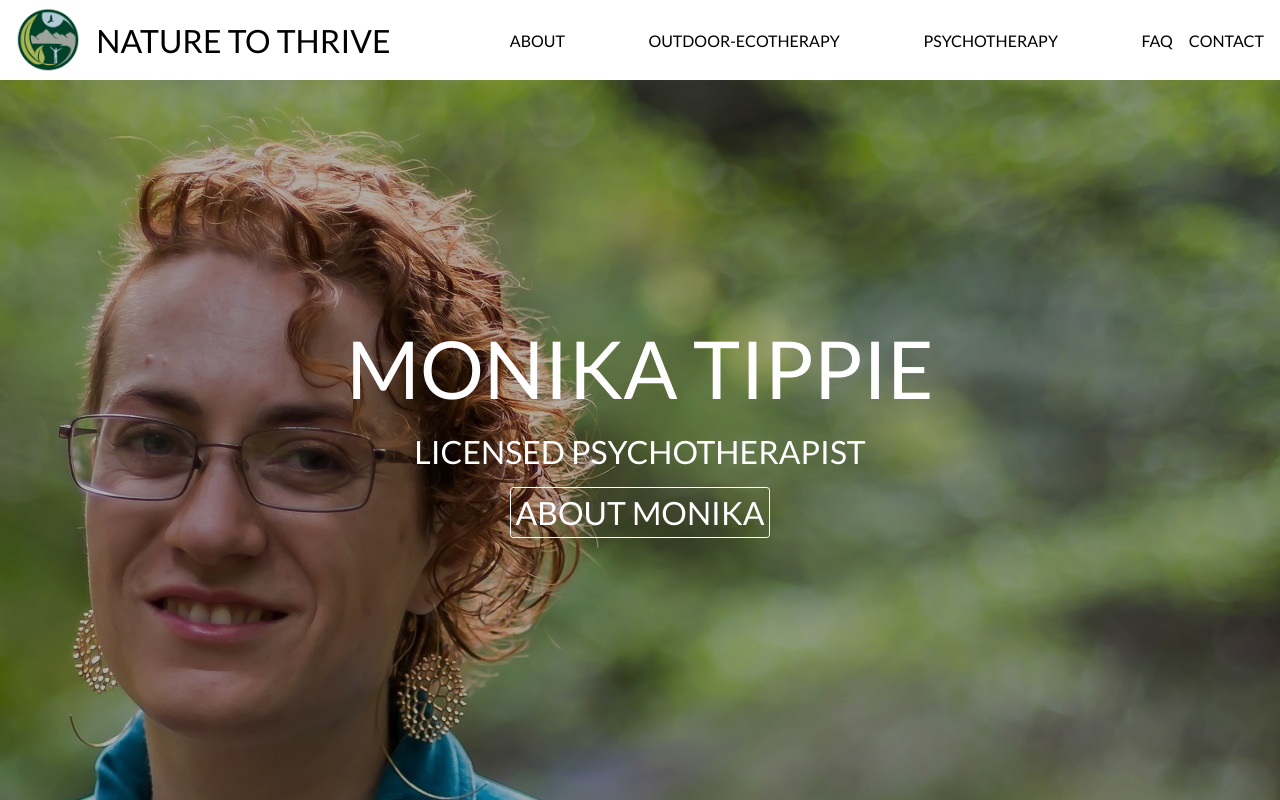
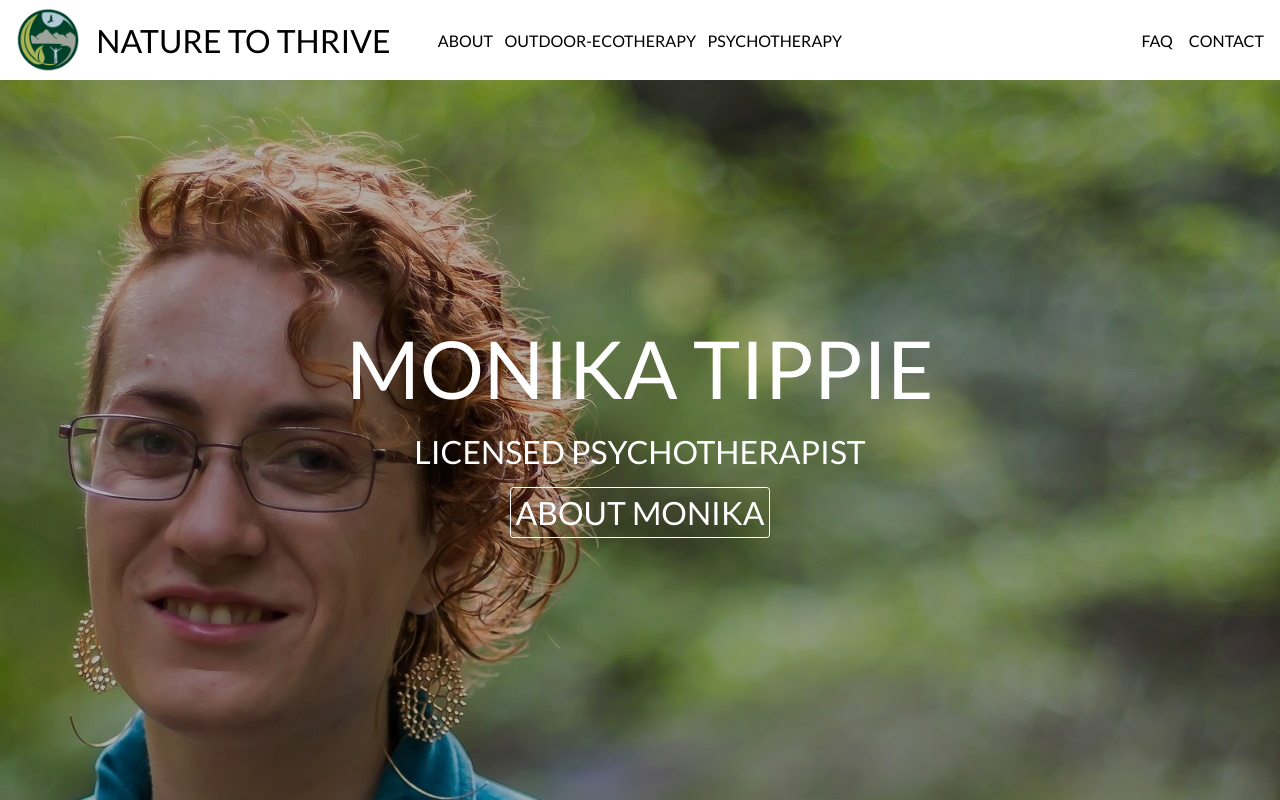
Before and after one commit to ChimentiMatt/Client_Nature_to_Thrive, a React (Create React App) app: page / in a window 1280 px wide. Built offline with nearby package versions, Linux system fonts and the light colour scheme.

Commit message:
fixed styling error while making routers. headingRight now has width again

```diff
--- a/src/components/header.js
+++ b/src/components/header.js
@@ -15,7 +15,7 @@ export default function Header() {
         <div id="headerContainer">
 
             <Router forceRefresh>
-                <Link to ='/'id="headerLeft">
+                <Link to ='/' id="headerLeft">
                     <img id="logo" src={Logo}></img>
                     <p id="headerName">NATURE TO THRIVE</p>
                 </Link>
@@ -32,8 +32,8 @@ export default function Header() {
                     PSYCHOTHERAPY
                 </Link>
             </Router>
-            <div>
-                <Router forceRefresh id="headerRight">
+            <div id="headerRight">
+                <Router forceRefresh >
                     <Link to ='/faq' className="headerLinksRight">
                         FAQ
                     </Link>
--- a/src/index.css
+++ b/src/index.css
@@ -40,7 +40,7 @@
    justify-content: center;
    width: 33.3%;
    text-decoration: none;
-
+    border: 1px solid black;
 }
 .headerLinks{
     text-decoration: none;
```
